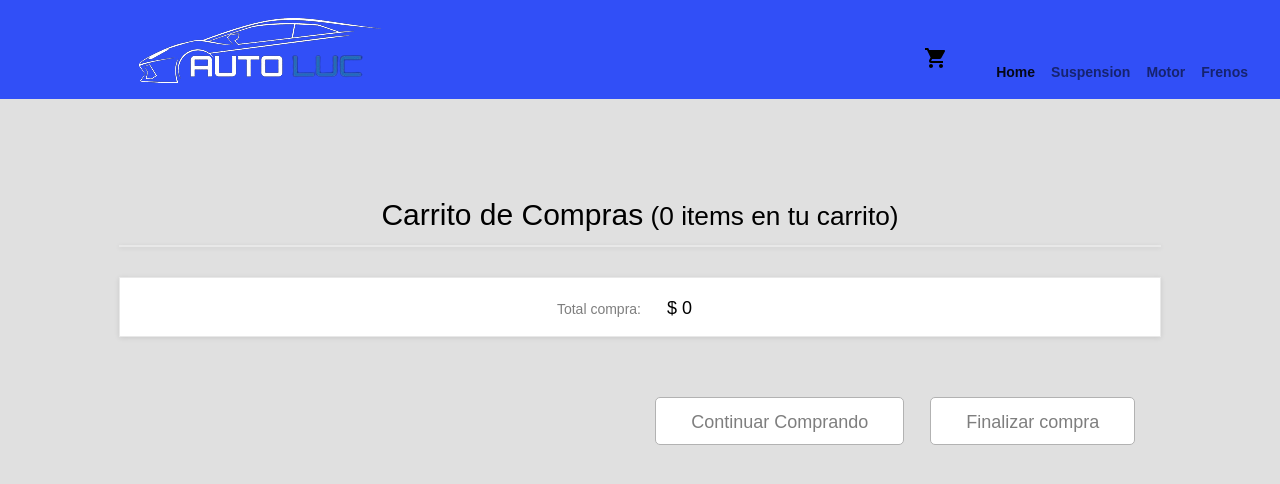
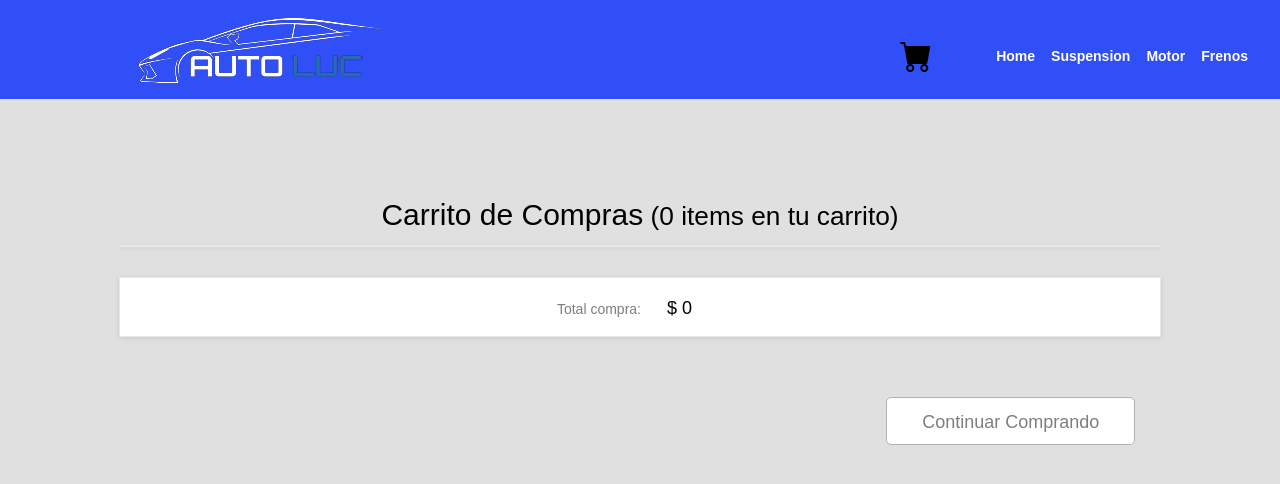
Before and after one commit to LucasFernandezC/autolucReact, a React (Create React App) app: page /cart in a window 1280 px wide. Shown: the top 484 px of the page. Built offline with nearby package versions, Linux system fonts and the light colour scheme.

Commit message:
eliminacion de materialui

```diff
--- a/package.json
+++ b/package.json
@@ -11,6 +11,7 @@
     "@testing-library/react": "^13.3.0",
     "@testing-library/user-event": "^13.5.0",
     "bootstrap": "^5.1.3",
+    "bootstrap-icons": "^1.9.1",
     "firebase": "^9.9.2",
     "react": "^18.2.0",
     "react-bootstrap": "^2.4.0",
--- a/src/App.js
+++ b/src/App.js
@@ -1,6 +1,7 @@
 import React from "react";
 import "./App.css";
 import "bootstrap/dist/css/bootstrap.min.css";
+import "bootstrap-icons/font/bootstrap-icons.css";
 import Header from "./components/Header/Header";
 import ItemContainer from "./components/ItemContainer/ItemContainer";
 import { BrowserRouter, Routes, Route } from "react-router-dom";
--- a/src/components/Cart/Cart.js
+++ b/src/components/Cart/Cart.js
@@ -1,20 +1,28 @@
 import React from "react";
 import { useContext, useState } from "react";
 import { cartContext } from "../../context/CartContext";
-import DeleteIcon from "@mui/icons-material/Delete";
 import { Link } from "react-router-dom";
 import "./cart.css";
 import Modal from "../Modal/Modal";
 import db from "../../utils/firebaseConfig";
-import { collection, addDoc, updateDoc,  doc } from "firebase/firestore/lite";
+
+import {
+  collection,
+  addDoc,
+  updateDoc,
+  doc,
+  getDoc,
+} from "firebase/firestore/lite";
 import { async } from "@firebase/util";
 
 const Cart = () => {
   const [showModal, setShowModal] = useState(false);
   const [success, setSuccess] = useState();
+  const [itemSinStock, setItemSinStock] = useState([]);
   const { cartProducts, clear, deleteProduct, cartCantidad } = useContext(
     cartContext
   );
+  let arraySinStock = [];
 
   let totalcompra = 0;
   cartProducts.forEach((e) => {
@@ -41,46 +49,69 @@ const Cart = () => {
     email: "",
   });
 
-  const updateDb = () => {
-
-    const docRef = doc(db, "products", "2lZSuyaRQJBlrZQiGmpV");
-    const data = {
-      stock: 100
-    }
-    updateDoc(docRef, data)
-  .then(docRef => {
-    console.log("actualice stock");
-})
-  }
-
   const handleChange = (e) => {
     setFormData({ ...formData, [e.target.name]: e.target.value });
   };
 
   const submitData = (e) => {
     e.preventDefault();
+
     grabarOrden({ ...orden, comprador: formData });
   };
 
+  const checkStock = () => {
+    orden.items.forEach((element) => {
+      const docRef = doc(db, "products", element.id);
+      const docSnapshot = getDoc(docRef);
+      docSnapshot.then((resultado) => {
+        console.log(resultado.data().stock, element.cantidad);
+        if (resultado.data().stock < element.cantidad) {
+          let errStock = "errStock";
+          setSuccess(errStock);
+          arraySinStock = [...arraySinStock, element];
+          console.log("array sin stock", arraySinStock);
+          setItemSinStock([arraySinStock]);
+          deleteProduct(element);
+        }
+      });
+    });
+  };
+
   const grabarOrden = async (agregarOrden) => {
+    console.log("success 3: ", success, arraySinStock, itemSinStock);
+    if (itemSinStock.length == 0) {
       const collectionOrden = collection(db, "orders");
-    const ordenDoc = await addDoc(collectionOrden, agregarOrden)
-    setSuccess(ordenDoc.id)
+      //const ordenDoc = await addDoc(collectionOrden, agregarOrden);
+      addDoc(collectionOrden, agregarOrden).then((ordenDoc) => {
+        setSuccess(ordenDoc.id);
+        console.log("success 4: ", success);
+        //al confirmar la orden se actualiza el stock de los productos del carrito
         orden.items.forEach((element) => {
           const docRef = doc(db, "products", element.id);
           const data = {
-      stock: (cartProducts.find(dato => dato.id == element.id).stock - element.cantidad)
+            stock:
+              cartProducts.find((dato) => dato.id == element.id).stock -
+              element.cantidad,
+          };
+          updateDoc(docRef, data).then((docRef) => {
+            console.log("actualice stock");
+          });
+        });
+        // fin actualizacion stock
+        //limpio el carrito
+        clear();
+        //fin limpio carrito
+        //muestro la orden por un momento y vuelvo a la pantalla de compra
+        setTimeout(() => {
+          setShowModal(false);
+        }, 3000);
+        //fin muestro orden
+      });
+    } else {
+      setTimeout(() => {
+        setShowModal(false);
+      }, 5000);
     }
-    updateDoc(docRef, data)
-    .then(docRef => {
-      console.log("actualice stock");
-      })
-    })
-    clear();
-    setTimeout(()=>{
-      setShowModal(false);
-            },3000);
-
   };
 
   return (
@@ -136,9 +167,9 @@ const Cart = () => {
                                   </div>
                                 </div>
                                 <div className="cart-product__action">
-                                  <DeleteIcon
-                                    onClick={() => deleteProduct(product)}
-                                  />
+                                  <div onClick={() => deleteProduct(product)}>
+                                    <i class="bi bi-trash"></i>
+                                  </div>
                                 </div>
                               </div>
                             </li>
@@ -159,23 +190,22 @@ const Cart = () => {
                       Continuar Comprando
                     </button>
                   </Link>
-                  {!success && <button
+                  {cartCantidad>0 &&
+                  [!success && (
+                    <button
                       type="button"
                       onClick={() => setShowModal(true)}
-                    className="button cart_button_clear">
+                      className="button cart_button_clear"
+                    >
                       Finalizar compra
-                  </button>}
+                    </button>
+                  )]}
                 </div>
 
                 {showModal && (
                   <Modal title="DATOS DE CONTACTO" close={() => setShowModal()}>
-                    {success ? (
-                      <>
-                        <h2>Su orden se genero y sera procesada a la brevedad</h2>
-                        <p>Numero de seguimiento : {success}</p>
-                      </>
-                    ) : (
-                      <form onSubmit={submitData}>
+                    {success == undefined ? (
+                      <form action="#" id="form" onSubmit={submitData}>
                         <input
                           type="text"
                           name="nombre"
@@ -199,6 +229,63 @@ const Cart = () => {
                         />
                         <button type="submit">Enviar</button>
                       </form>
+                    ) : (
+                      [
+                        console.log(arraySinStock),
+                        success == "errStock" ? (
+                          <>
+                            <h1>
+                              Se eliminaron los siguientes productos del carro
+                              de compras por no contar con stock
+                            </h1>
+                            {arraySinStock.map((product) => {
+                              return (
+                                <>
+                                  <li
+                                    className="cart_item clearfix"
+                                    key={product.id}
+                                  >
+                                    <div className="cart_item_info d-flex flex-md-row flex-column justify-content-between">
+                                      <div className="cart_item_name cart_info_col">
+                                        <div className="cart_item_title">
+                                          Nombre
+                                        </div>
+                                        <div className="cart_item_text">
+                                          {product.titulo}
+                                        </div>
+                                      </div>
+
+                                      <div className="cart_item_quantity cart_info_col">
+                                        <div className="cart_item_title">
+                                          Cantidad
+                                        </div>
+                                        <div className="cart_item_text">
+                                          {product.cantidad}
+                                        </div>
+                                      </div>
+                                      <div className="cart_item_price cart_info_col">
+                                        <div className="cart_item_title">
+                                          Precio
+                                        </div>
+                                        <div className="cart_item_text">
+                                          $ {product.precio}
+                                        </div>
+                                      </div>
+                                    </div>
+                                  </li>
+                                </>
+                              );
+                            })}
+                          </>
+                        ) : (
+                          <>
+                            <h2>
+                              Su orden se genero y sera procesada a la brevedad
+                            </h2>
+                            <p>Numero de seguimiento : {success}</p>
+                          </>
+                        ),
+                      ]
                     )}
                   </Modal>
                 )}
--- a/src/components/CartWidget/CartWidget.css
+++ b/src/components/CartWidget/CartWidget.css
@@ -9,6 +9,7 @@
 .cart-widget {
     display: flex;
     flex-direction: row;
+    color: black;
 }
 
 .item-cart-product img {
@@ -61,3 +62,11 @@ button.btn-delete-all:hover {
     background: white;
     color: black;
 }
+
+.dropdown-toggle::after {
+    display:none !important;
+}
+
+.carritoIcon{
+    color: black;
+}
--- a/src/components/CartWidget/CartWidget.js
+++ b/src/components/CartWidget/CartWidget.js
@@ -1,66 +1,63 @@
-import React from 'react';
-import {useState , useContext} from 'react'
-import ShoppingCartIcon from '@mui/icons-material/ShoppingCart';
-import Menu from '@mui/material/Menu';
-import MenuItem from '@mui/material/MenuItem';
-import DeleteIcon from '@mui/icons-material/Delete';
+import React from "react";
+import { useState, useContext } from "react";
 import "./CartWidget.css";
-import { cartContext } from '../../context/CartContext';
+import { cartContext } from "../../context/CartContext";
+import { NavDropdown } from "react-bootstrap";
 
 
 const CartWidget = () => {
-    const [anchorEl, setAnchorEl] = useState(null);
 
-    const { cartProducts, clear, deleteProduct,cartCantidad } = useContext(cartContext)
+  const { cartProducts, clear, deleteProduct, cartCantidad } = useContext(
+    cartContext
+  );
 
-    const open = Boolean(anchorEl);
-    const handleClick = (event) => {
-        setAnchorEl(event.currentTarget);
-    };
-    const handleClose = () => {
-        setAnchorEl(null);
-    };
-    return(
-        <div className='cart-widget' >
-            {cartCantidad > 0 ? <p>{cartCantidad}</p> : ""}
-            <ShoppingCartIcon
-                aria-controls={open ? 'basic-menu' : undefined}
-                aria-haspopup="true"
-                aria-expanded={open ? 'true' : undefined}
-                onClick={handleClick}
-            />
-            <Menu
-                id="basic-menu"
-                anchorEl={anchorEl}
-                open={open}
-                onClose={handleClose}
-                MenuListProps={{
-                'aria-labelledby': 'basic-button',
-                }}
+
+  return (
+    <div className="cart-widget">
+
+      <NavDropdown
+        title={
+          <span>
+            <h2><i className="bi bi-cart-fill carritoIcon"></i></h2>
+          </span>
+        }
+        id="collasible-nav-dropdown"
       >
           {cartProducts.map((product) => {
-                    return(
-                        <div className='item-cart-product' key={product.id}>
+          return (
+            <NavDropdown.Item>
+            <div className="item-cart-product" key={product.id}>
               <img src={`../${product.imagen}`} alt="" />
-                            <div className='cart-product__details'>
+              <div className="cart-product__details">
                 <p>{product.titulo}</p>
               </div>
-                            <div className='cart-product__details'>
+              <div className="cart-product__details">
                 <p>${product.precio} </p>
               </div>
-                            <div className='cart-product__details'>
+              <div className="cart-product__details">
                 <p> Cant.: {product.cantidad}</p>
               </div>
-                            <div className='cart-product__action' >
-                                <DeleteIcon onClick={() => deleteProduct(product)}/>
+              <div className="cart-product__action">
+                <div onClick={() => deleteProduct(product)}>
+                  <i class="bi bi-trash"></i>
+                </div>{" "}
               </div>
             </div>
-                    )
+            </NavDropdown.Item>
+          );
         })}
-                <button onClick={() => clear()} className={"btn-delete-all"}>Borrar todo</button>
-            </Menu>
+
+        {cartCantidad > 0 && (
+            <NavDropdown.Item >
+          <button onClick={() => clear()} className={"btn-delete-all"}>
+            Borrar todo
+          </button>
+          </NavDropdown.Item>
+        )}
+      </NavDropdown>
+      {cartCantidad > 0 ? <p>{cartCantidad}</p> : ""}
     </div>
-    )
-}
+  );
+};
 
-export default CartWidget
+export default CartWidget;
--- a/src/components/ItemContainer/ItemContainer.js
+++ b/src/components/ItemContainer/ItemContainer.js
@@ -5,7 +5,6 @@ import { useState, useEffect } from "react";
 import { useParams } from "react-router-dom";
 import { getDocs, collection, query, where } from "firebase/firestore/lite";
 import db from "../..//utils/firebaseConfig";
-import { CategoryOutlined } from "@mui/icons-material";
 
 const ItemContainer = ({ section }) => {
   const [listProducts, setListProducts] = useState([]);
--- /dev/null
+++ b/src/components/NavBar/NavBar.css
@@ -0,0 +1,4 @@
+.navbarFont{
+    text-decoration: none;
+    color: white;
+}
--- a/src/components/NavBar/NavBar.js
+++ b/src/components/NavBar/NavBar.js
@@ -1,11 +1,14 @@
 import React from "react";
 import CartWidget from "../CartWidget/CartWidget";
 import { Link } from "react-router-dom";
+import "./NavBar.css";
 
 const NavBar = () => {
   return (
+    <>
+
     <div className="col-lg-7 col-sm-12 menudis">
-      <CartWidget />
+    <CartWidget />
       <nav className="navbar navbar-expand-lg navbar-light ">
         <div className="container-fluid">
           <a className="navbar-brand" href="..."></a>
@@ -25,23 +28,24 @@ const NavBar = () => {
             id="navbarNavAltMarkup"
           >
             <div className="navbar-nav">
-              <Link className="nav-link active" aria-current="page" to="/">
-                Home
+              <Link className="nav-link" aria-current="page" to="/">
+                <p className="navbarFont" >Home</p>
               </Link>
               <Link className="nav-link" to="/suspension">
-                Suspension
+              <p className="navbarFont" >Suspension</p>
               </Link>
               <Link className="nav-link" to="/motor">
-                Motor
+              <p className="navbarFont" >Motor</p>
               </Link>
               <Link className="nav-link" to="/freno">
-                Frenos
+              <p className="navbarFont" >Frenos</p>
               </Link>
             </div>
           </div>
         </div>
       </nav>
     </div>
+    </>
   );
 };
 
```
Also changed, not shown: src/pages/Home.js (+7 -2 lines), src/components/NavBar/NavBar.scss (deleted), 1 other file (tests, documents, lock files or other folders). Lines whose indentation alone changed are shown as unchanged.
